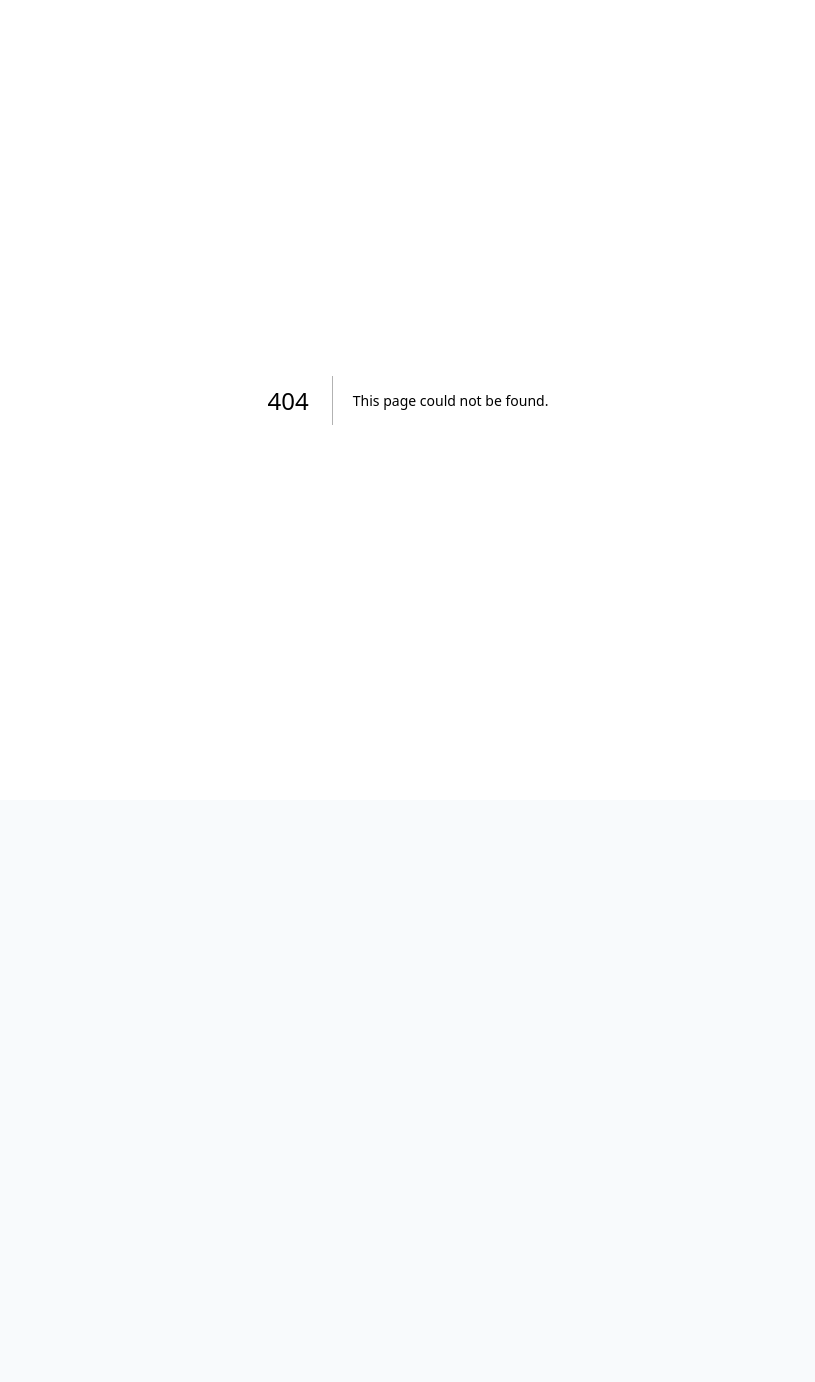
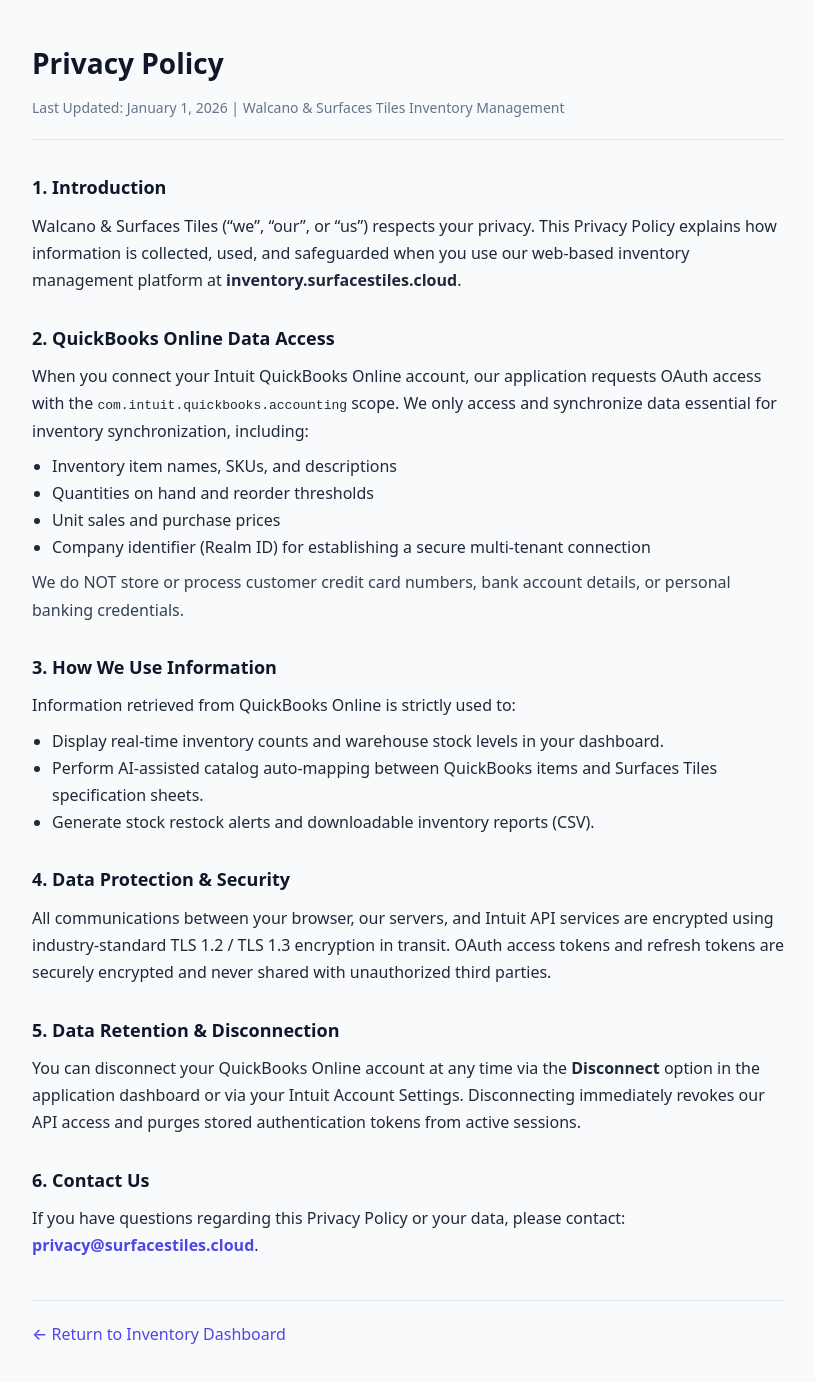
Before and after one commit to kushalpanchal100/walcano_inventory_management, a Next.js app in the folder frontend/: page /privacy in a window 1280 px wide. Before the commit this address had no page. Shown: the top 1382 px of the page, without its empty margins (232-1047 px from the left). Before the commit the page ends 800 px from the top, so only its background shows below. Built offline with nearby package versions, Linux system fonts and the light colour scheme; a web font is replaced by a local one.

Commit message:
refactor: restructure backend package layout and update project documentation

```diff
--- /dev/null
+++ b/frontend/src/app/eula/page.tsx
@@ -0,0 +1,74 @@
+import React from 'react';
+import Link from 'next/link';
+
+export default function EulaPage() {
+  return (
+    <div style={{ maxWidth: '800px', margin: '40px auto', padding: '0 24px', fontFamily: 'system-ui, -apple-system, sans-serif', color: '#1e293b', lineHeight: '1.7' }}>
+      <header style={{ borderBottom: '1px solid #e2e8f0', paddingBottom: '20px', marginBottom: '32px' }}>
+        <h1 style={{ fontSize: '28px', fontWeight: 700, color: '#0f172a', margin: '0 0 8px 0' }}>
+          End-User License Agreement (EULA)
+        </h1>
+        <p style={{ margin: 0, color: '#64748b', fontSize: '14px' }}>
+          Effective Date: January 1, 2026 | Walcano &amp; Surfaces Tiles Inventory Management
+        </p>
+      </header>
+
+      <section style={{ marginBottom: '28px' }}>
+        <h2 style={{ fontSize: '18px', fontWeight: 600, color: '#0f172a', marginBottom: '10px' }}>1. Agreement to Terms</h2>
+        <p>
+          This End-User License Agreement (&ldquo;Agreement&rdquo;) is a legal agreement between you (&ldquo;User&rdquo; or &ldquo;Licensee&rdquo;) and
+          Walcano &amp; Surfaces Tiles (&ldquo;Licensor&rdquo;, &ldquo;we&rdquo;, &ldquo;our&rdquo;) for the use of the Walcano Inventory Management application.
+          By accessing or using our software, you agree to be bound by the terms and conditions set forth herein.
+        </p>
+      </section>
+
+      <section style={{ marginBottom: '28px' }}>
+        <h2 style={{ fontSize: '18px', fontWeight: 600, color: '#0f172a', marginBottom: '10px' }}>2. Scope of License</h2>
+        <p>
+          Licensor grants you a non-exclusive, non-transferable, revocable license to use the Walcano Inventory Management platform solely for internal
+          business operations, specifically inventory tracking, catalog mapping, and synchronized integration with QuickBooks Online accounting.
+        </p>
+      </section>
+
+      <section style={{ marginBottom: '28px' }}>
+        <h2 style={{ fontSize: '18px', fontWeight: 600, color: '#0f172a', marginBottom: '10px' }}>3. Integration with QuickBooks Online</h2>
+        <p>
+          Our application integrates with Intuit QuickBooks Online via official OAuth 2.0 APIs. You authorize the application to access necessary
+          inventory product listings, stock balances, and item details on your behalf for synchronization and AI catalog auto-mapping.
+        </p>
+      </section>
+
+      <section style={{ marginBottom: '28px' }}>
+        <h2 style={{ fontSize: '18px', fontWeight: 600, color: '#0f172a', marginBottom: '10px' }}>4. Restrictions</h2>
+        <p>You agree not to:</p>
+        <ul style={{ paddingLeft: '20px', marginTop: '8px' }}>
+          <li>Reverse engineer, decompile, or disassemble any portion of the software.</li>
+          <li>Use the software for unauthorized transmission or extraction of sensitive data.</li>
+          <li>Resell, sublicense, or rent access to third parties without prior written consent.</li>
+        </ul>
+      </section>
+
+      <section style={{ marginBottom: '28px' }}>
+        <h2 style={{ fontSize: '18px', fontWeight: 600, color: '#0f172a', marginBottom: '10px' }}>5. Disclaimer &amp; Limitation of Liability</h2>
+        <p>
+          The software is provided &ldquo;AS IS&rdquo; without warranties of any kind. In no event shall Licensor be liable for any indirect,
+          incidental, or consequential damages resulting from the use or inability to use this inventory application.
+        </p>
+      </section>
+
+      <section style={{ marginBottom: '28px' }}>
+        <h2 style={{ fontSize: '18px', fontWeight: 600, color: '#0f172a', marginBottom: '10px' }}>6. Termination &amp; Contact</h2>
+        <p>
+          This agreement remains effective until terminated. You may terminate it at any time by ceasing all use and disconnecting your
+          QuickBooks Online integration. For inquiries, please contact: <strong style={{ color: '#4f46e5' }}>support@surfacestiles.cloud</strong>.
+        </p>
+      </section>
+
+      <footer style={{ borderTop: '1px solid #e2e8f0', paddingTop: '20px', marginTop: '40px' }}>
+        <Link href="/dashboard/inventory" style={{ color: '#4f46e5', textDecoration: 'none', fontWeight: 500 }}>
+          &larr; Return to Inventory Dashboard
+        </Link>
+      </footer>
+    </div>
+  );
+}
--- /dev/null
+++ b/frontend/src/app/privacy/page.tsx
@@ -0,0 +1,82 @@
+import React from 'react';
+import Link from 'next/link';
+
+export default function PrivacyPolicyPage() {
+  return (
+    <div style={{ maxWidth: '800px', margin: '40px auto', padding: '0 24px', fontFamily: 'system-ui, -apple-system, sans-serif', color: '#1e293b', lineHeight: '1.7' }}>
+      <header style={{ borderBottom: '1px solid #e2e8f0', paddingBottom: '20px', marginBottom: '32px' }}>
+        <h1 style={{ fontSize: '28px', fontWeight: 700, color: '#0f172a', margin: '0 0 8px 0' }}>
+          Privacy Policy
+        </h1>
+        <p style={{ margin: 0, color: '#64748b', fontSize: '14px' }}>
+          Last Updated: January 1, 2026 | Walcano &amp; Surfaces Tiles Inventory Management
+        </p>
+      </header>
+
+      <section style={{ marginBottom: '28px' }}>
+        <h2 style={{ fontSize: '18px', fontWeight: 600, color: '#0f172a', marginBottom: '10px' }}>1. Introduction</h2>
+        <p>
+          Walcano &amp; Surfaces Tiles (&ldquo;we&rdquo;, &ldquo;our&rdquo;, or &ldquo;us&rdquo;) respects your privacy. This Privacy Policy explains
+          how information is collected, used, and safeguarded when you use our web-based inventory management platform at
+          <strong> inventory.surfacestiles.cloud</strong>.
+        </p>
+      </section>
+
+      <section style={{ marginBottom: '28px' }}>
+        <h2 style={{ fontSize: '18px', fontWeight: 600, color: '#0f172a', marginBottom: '10px' }}>2. QuickBooks Online Data Access</h2>
+        <p>
+          When you connect your Intuit QuickBooks Online account, our application requests OAuth access with the <code>com.intuit.quickbooks.accounting</code> scope.
+          We only access and synchronize data essential for inventory synchronization, including:
+        </p>
+        <ul style={{ paddingLeft: '20px', marginTop: '8px' }}>
+          <li>Inventory item names, SKUs, and descriptions</li>
+          <li>Quantities on hand and reorder thresholds</li>
+          <li>Unit sales and purchase prices</li>
+          <li>Company identifier (Realm ID) for establishing a secure multi-tenant connection</li>
+        </ul>
+        <p style={{ marginTop: '8px', fontWeight: 500, color: '#334155' }}>
+          We do NOT store or process customer credit card numbers, bank account details, or personal banking credentials.
+        </p>
+      </section>
+
+      <section style={{ marginBottom: '28px' }}>
+        <h2 style={{ fontSize: '18px', fontWeight: 600, color: '#0f172a', marginBottom: '10px' }}>3. How We Use Information</h2>
+        <p>Information retrieved from QuickBooks Online is strictly used to:</p>
+        <ul style={{ paddingLeft: '20px', marginTop: '8px' }}>
+          <li>Display real-time inventory counts and warehouse stock levels in your dashboard.</li>
+          <li>Perform AI-assisted catalog auto-mapping between QuickBooks items and Surfaces Tiles specification sheets.</li>
+          <li>Generate stock restock alerts and downloadable inventory reports (CSV).</li>
+        </ul>
+      </section>
+
+      <section style={{ marginBottom: '28px' }}>
+        <h2 style={{ fontSize: '18px', fontWeight: 600, color: '#0f172a', marginBottom: '10px' }}>4. Data Protection &amp; Security</h2>
+        <p>
+          All communications between your browser, our servers, and Intuit API services are encrypted using industry-standard TLS 1.2 / TLS 1.3 encryption in transit.
+          OAuth access tokens and refresh tokens are securely encrypted and never shared with unauthorized third parties.
+        </p>
+      </section>
+
+      <section style={{ marginBottom: '28px' }}>
+        <h2 style={{ fontSize: '18px', fontWeight: 600, color: '#0f172a', marginBottom: '10px' }}>5. Data Retention &amp; Disconnection</h2>
+        <p>
+          You can disconnect your QuickBooks Online account at any time via the <strong>Disconnect</strong> option in the application dashboard
+          or via your Intuit Account Settings. Disconnecting immediately revokes our API access and purges stored authentication tokens from active sessions.
+        </p>
+      </section>
+
+      <section style={{ marginBottom: '28px' }}>
+        <h2 style={{ fontSize: '18px', fontWeight: 600, color: '#0f172a', marginBottom: '10px' }}>6. Contact Us</h2>
+        <p>
+          If you have questions regarding this Privacy Policy or your data, please contact: <strong style={{ color: '#4f46e5' }}>privacy@surfacestiles.cloud</strong>.
+        </p>
+      </section>
+
+      <footer style={{ borderTop: '1px solid #e2e8f0', paddingTop: '20px', marginTop: '40px' }}>
+        <Link href="/dashboard/inventory" style={{ color: '#4f46e5', textDecoration: 'none', fontWeight: 500 }}>
+          &larr; Return to Inventory Dashboard
+        </Link>
+      </footer>
+    </div>
+  );
+}
```
